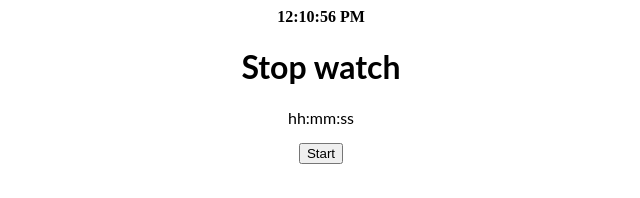
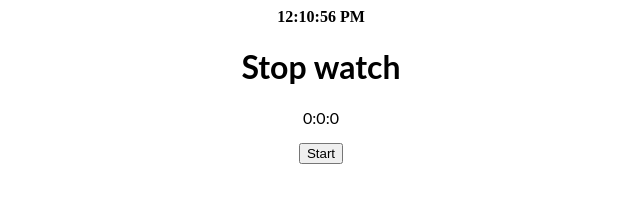
Before and after one commit to Neelima1220/filter, a React (Create React App) app: page / in a window 1280 px wide. Shown: the top 198 px of the page, without its empty margins (319-959 px from the left). Built offline with nearby package versions, Linux system fonts and the light colour scheme.

Commit message:
1 file modified

```diff
--- a/components/stopWatch.tsx
+++ b/components/stopWatch.tsx
@@ -2,6 +2,10 @@ import React, { useEffect, useState } from 'react';
 
 const StopWatch = () => {
   const [date, setDate] = useState('');
+  const [hour, setHour] = useState(0);
+  const [min, setMin] = useState(0);
+  const [sec, setSec] = useState(0);
+  const [started, setStarted] = useState(false);
 
   useEffect(() => {
     const getTime = () => {
@@ -12,12 +16,22 @@ const StopWatch = () => {
     }, 1000);
     return () => clearInterval(intervel);
   }, []);
-  console.log(date);
+
+  const startTimer = () => {
+    let hours, mins, secs;
+    if (started) {
+      setSec(sec + 1);
+      if (sec > 60) {
+        setMin(min + 1);
+        setSec(0);
+      }
+    }
+  };
   return (
     <div style={{ textAlign: 'center' }}>
       <h4>{date} </h4>
       <h1>Stop watch </h1>
-      <p>hh:mm:ss </p>
+      <p>{`${hour}:${min}:${sec}`}</p>
       <button>Start</button>
     </div>
   );
```
